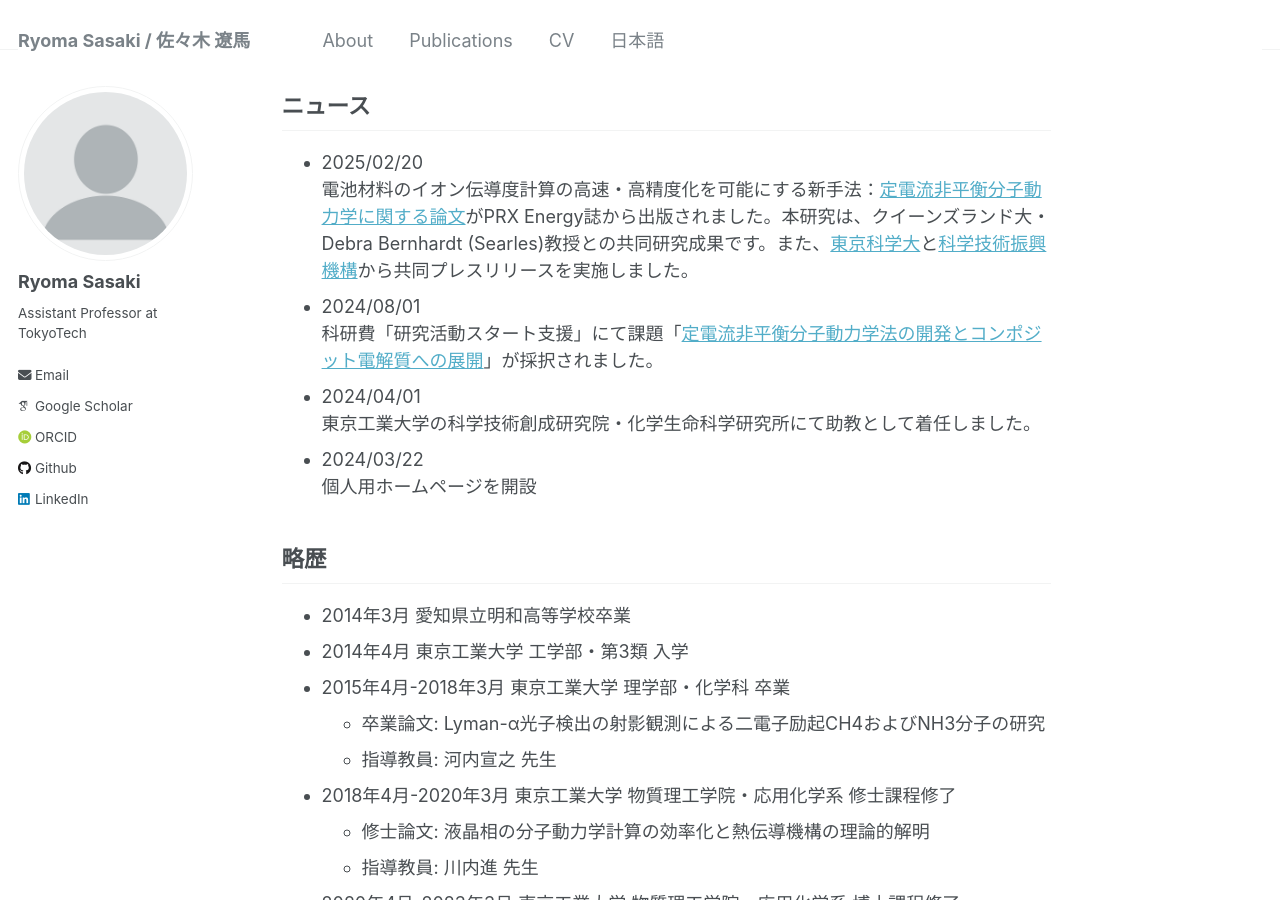
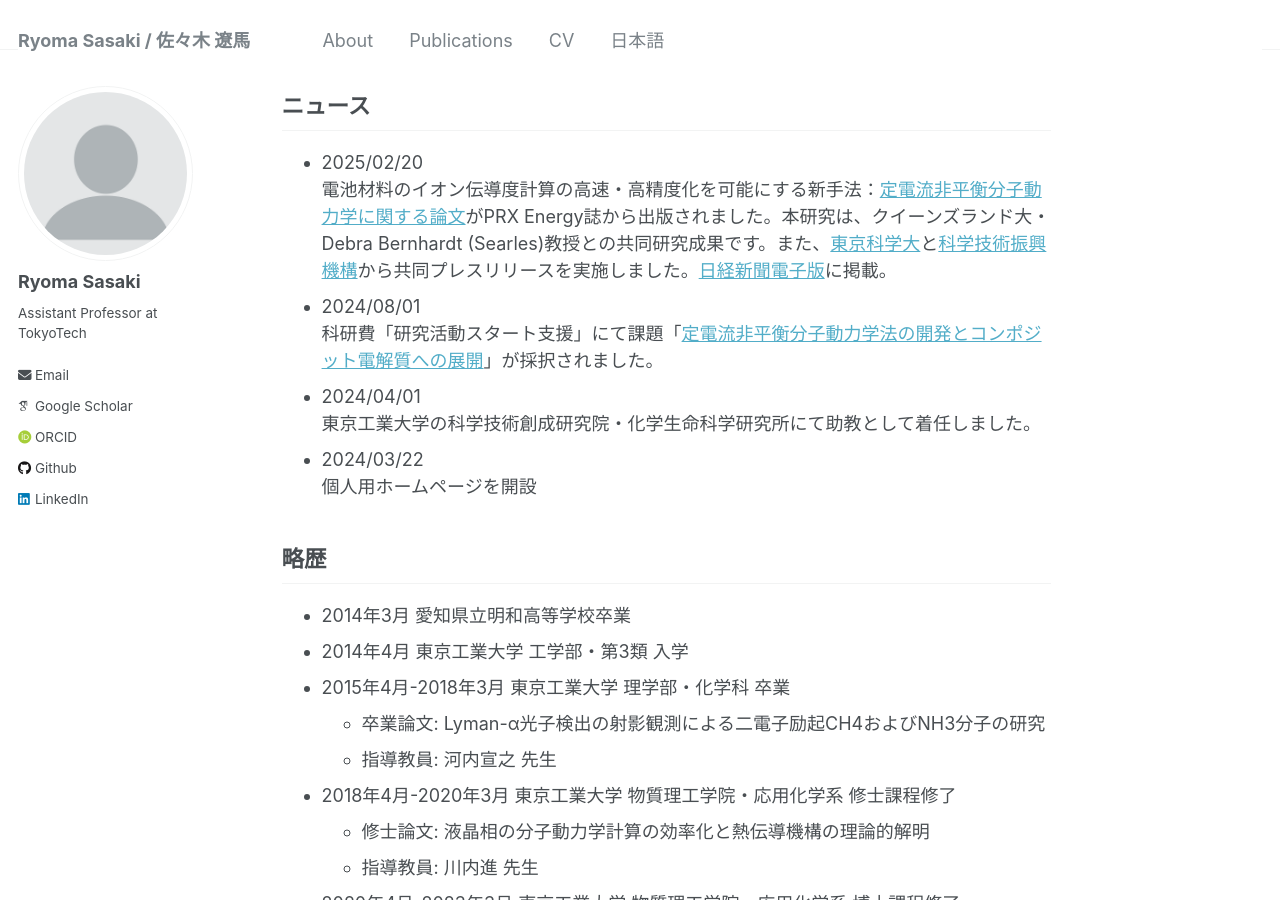
Before and after one commit to srak-uf/srak-uf.github.io, a Jekyll site: the page built from _pages/about_jp.md, in a window 1280 px wide and 900 px high, scrolled down 371 px. Built offline with Jekyll 4.4.1, drawn with Linux system fonts in a browser that asks for light colours; some web fonts are replaced.

Commit message:
Update about_jp.md

```diff
--- a/_pages/about_jp.md
+++ b/_pages/about_jp.md
@@ -16,7 +16,7 @@ This page is written in my native language, Japanese, and should contain the sam
 
 ## ニュース
 - 2025/02/20
-  電池材料のイオン伝導度計算の高速・高精度化を可能にする新手法：[定電流非平衡分子動力学に関する論文](https://journals.aps.org/prxenergy/abstract/10.1103/PRXEnergy.4.013005)がPRX Energy誌から出版されました。本研究は、クイーンズランド大・Debra Bernhardt (Searles)教授との共同研究成果です。また、[東京科学大](https://www.isct.ac.jp/ja/news/42dr5v9j4t5d)と[科学技術振興機構](https://www.jst.go.jp/pr/announce/20250220/index.html)から共同プレスリリースを実施しました。
+  電池材料のイオン伝導度計算の高速・高精度化を可能にする新手法：[定電流非平衡分子動力学に関する論文](https://journals.aps.org/prxenergy/abstract/10.1103/PRXEnergy.4.013005)がPRX Energy誌から出版されました。本研究は、クイーンズランド大・Debra Bernhardt (Searles)教授との共同研究成果です。また、[東京科学大](https://www.isct.ac.jp/ja/news/42dr5v9j4t5d)と[科学技術振興機構](https://www.jst.go.jp/pr/announce/20250220/index.html)から共同プレスリリースを実施しました。[日経新聞電子版](https://www.nikkei.com/article/DGXZRSP687264_Q5A220C2000000/)に掲載。
 - 2024/08/01
   科研費「研究活動スタート支援」にて課題「[定電流非平衡分子動力学法の開発とコンポジット電解質への展開](https://kaken.nii.ac.jp/ja/grant/KAKENHI-PROJECT-24K23099/)」が採択されました。
 - 2024/04/01
```
